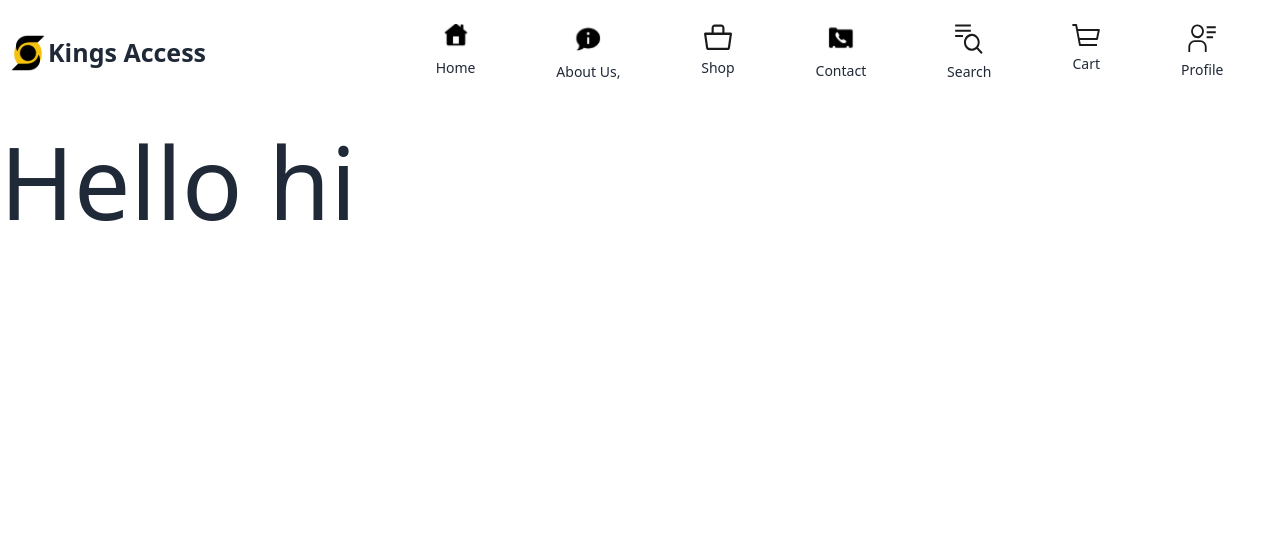
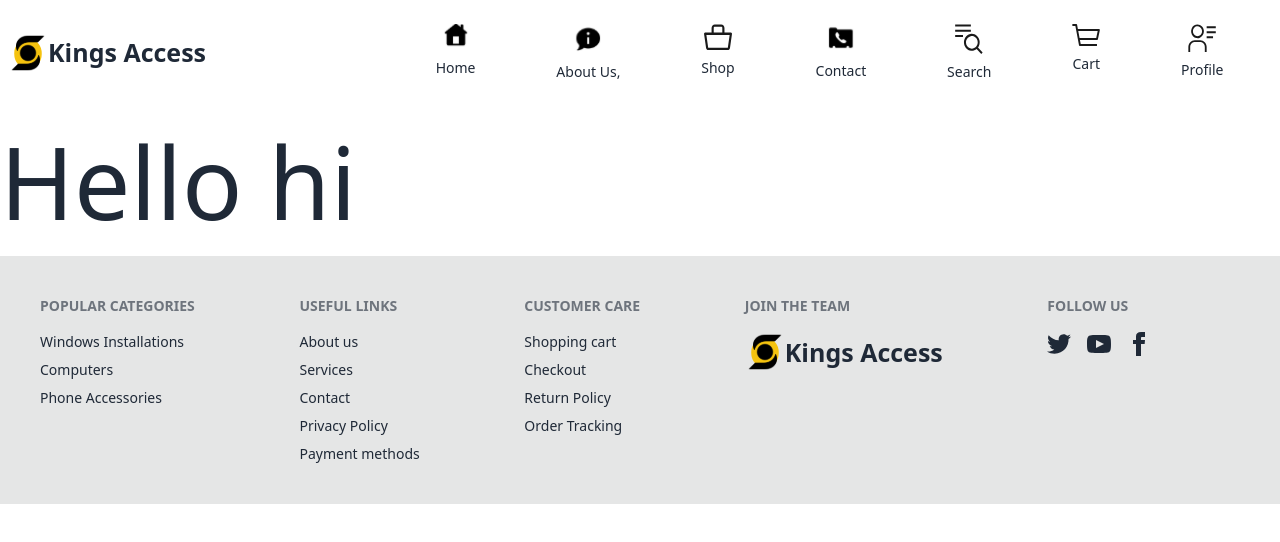
Before and after one commit to kings-commerce/kings-commerce-frontend, a React (Create React App) app: page / in a window 1280 px wide. Shown: the top 542 px of the page. Built offline with nearby package versions, Linux system fonts and the light colour scheme.

Commit message:
create footer

```diff
--- a/src/userpages/components/footer.jsx
+++ b/src/userpages/components/footer.jsx
@@ -1,7 +1,79 @@
 import React from "react";
+import logo from "../../assets/logo.svg";
 
 const Footer = () => {
-  return <div></div>;
+  return (
+    <footer className="footer bg-base-300 text-base-content p-10">
+      <nav>
+        <h6 className="footer-title">Popular Categories</h6>
+        <a className="link link-hover">Windows Installations</a>
+        <a className="link link-hover">Computers</a>
+        <a className="link link-hover">Phone Accessories</a>
+      </nav>
+      <nav>
+        <h6 className="footer-title">Useful Links</h6>
+        <a className="link link-hover">About us</a>
+        <a className="link link-hover">Services</a>
+        <a className="link link-hover">Contact</a>
+        <a className="link link-hover">Privacy Policy</a>
+        <a className="link link-hover">Payment methods</a>
+      </nav>
+      <nav>
+        <h6 className="footer-title">Customer Care</h6>
+        <a className="link link-hover">Shopping cart</a>
+        <a className="link link-hover">Checkout</a>
+        <a className="link link-hover">Return Policy</a>
+        <a className="link link-hover">Order Tracking</a>
+      </nav>
+      <nav>
+        <h6 className="footer-title">Join the Team</h6>
+        <a className="link link-hover">
+          <div className="flex flex-row justify-center items-center">
+            <img src={logo} alt="" className="w-10" />
+            <span className="font-black text-[25px]">Kings Access</span>
+          </div>
+        </a>
+      </nav>
+      <nav>
+        <h6 className="footer-title">Follow Us</h6>
+        <div className="grid grid-flow-col gap-4">
+          <a>
+            <svg
+              xmlns="http://www.w3.org/2000/svg"
+              width="24"
+              height="24"
+              viewBox="0 0 24 24"
+              className="fill-current"
+            >
+              <path d="M24 4.557c-.883.392-1.832.656-2.828.775 1.017-.609 1.798-1.574 2.165-2.724-.951.564-2.005.974-3.127 1.195-.897-.957-2.178-1.555-3.594-1.555-3.179 0-5.515 2.966-4.797 6.045-4.091-.205-7.719-2.165-10.148-5.144-1.29 2.213-.669 5.108 1.523 6.574-.806-.026-1.566-.247-2.229-.616-.054 2.281 1.581 4.415 3.949 4.89-.693.188-1.452.232-2.224.084.626 1.956 2.444 3.379 4.6 3.419-2.07 1.623-4.678 2.348-7.29 2.04 2.179 1.397 4.768 2.212 7.548 2.212 9.142 0 14.307-7.721 13.995-14.646.962-.695 1.797-1.562 2.457-2.549z"></path>
+            </svg>
+          </a>
+          <a>
+            <svg
+              xmlns="http://www.w3.org/2000/svg"
+              width="24"
+              height="24"
+              viewBox="0 0 24 24"
+              className="fill-current"
+            >
+              <path d="M19.615 3.184c-3.604-.246-11.631-.245-15.23 0-3.897.266-4.356 2.62-4.385 8.816.029 6.185.484 8.549 4.385 8.816 3.6.245 11.626.246 15.23 0 3.897-.266 4.356-2.62 4.385-8.816-.029-6.185-.484-8.549-4.385-8.816zm-10.615 12.816v-8l8 3.993-8 4.007z"></path>
+            </svg>
+          </a>
+          <a>
+            <svg
+              xmlns="http://www.w3.org/2000/svg"
+              width="24"
+              height="24"
+              viewBox="0 0 24 24"
+              className="fill-current"
+            >
+              <path d="M9 8h-3v4h3v12h5v-12h3.642l.358-4h-4v-1.667c0-.955.192-1.333 1.115-1.333h2.885v-5h-3.808c-3.596 0-5.192 1.583-5.192 4.615v3.385z"></path>
+            </svg>
+          </a>
+        </div>
+      </nav>
+    </footer>
+  );
 };
 
 export default Footer;
--- a/src/userpages/components/mainlayout.jsx
+++ b/src/userpages/components/mainlayout.jsx
@@ -1,6 +1,7 @@
 import React from "react";
 import { Outlet } from "react-router-dom";
 import Navbar from "./navbar";
+import Footer from "./footer";
 
 const MainLayout = () => {
   return (
@@ -11,7 +12,9 @@
       <div>
         <Outlet />
       </div>
-      <div>{/* <Footer /> */}</div>
+      <div>
+        <Footer />
+      </div>
     </>
   );
 };
```
